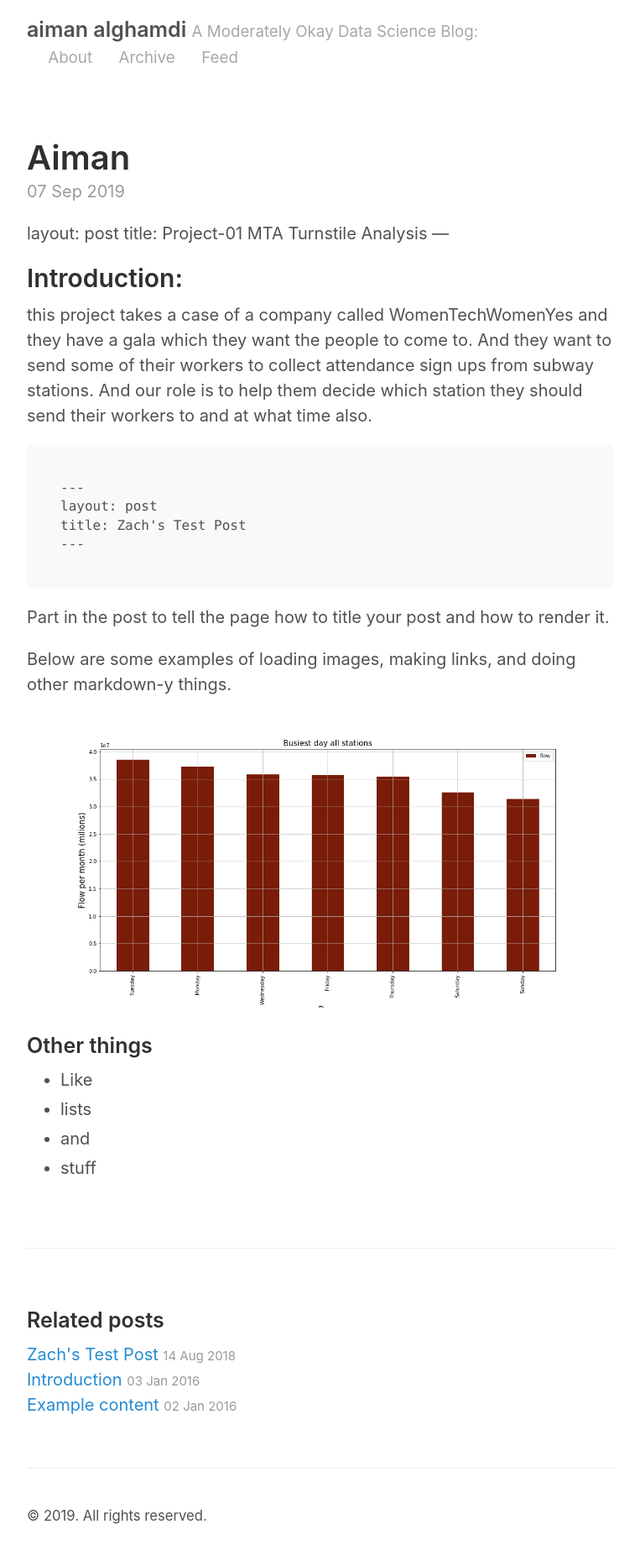
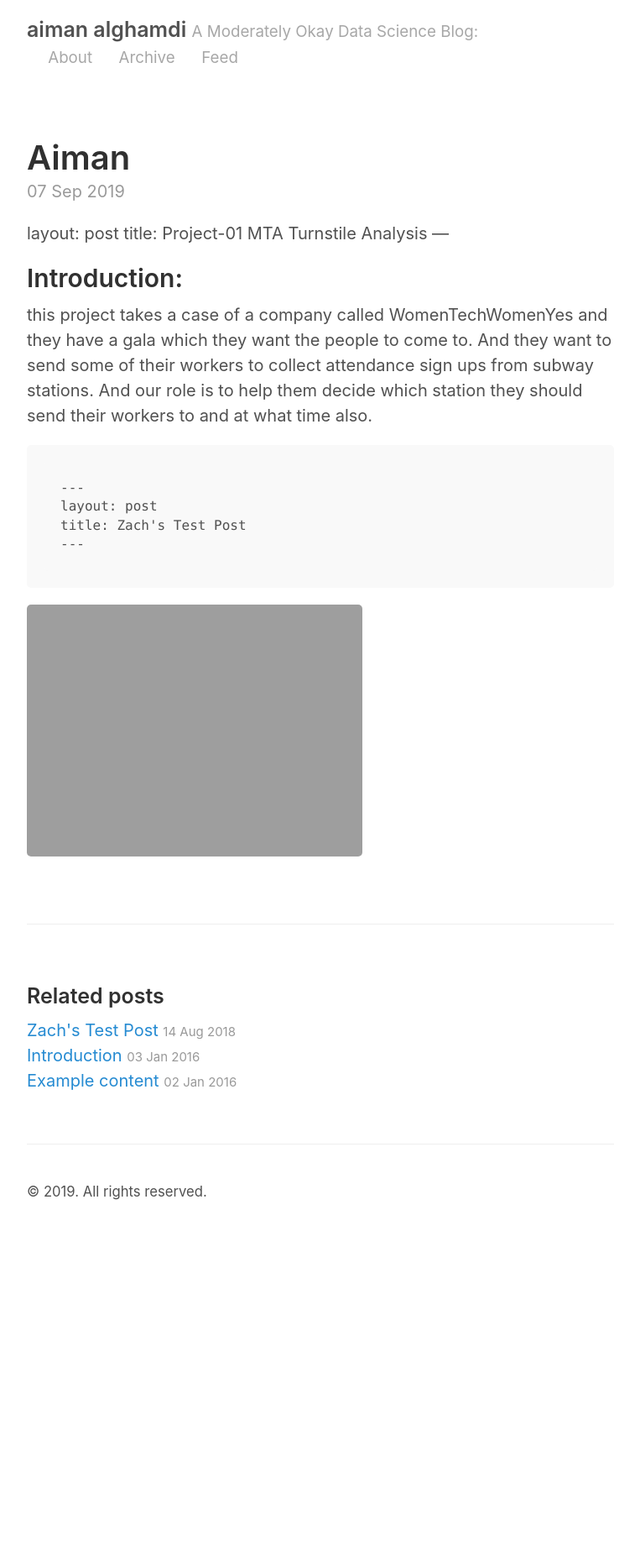
Before and after one commit to aiman-alghamdi/aiman2019.github.io, a Jekyll site: the page built from _posts/2019-9-7-aiman.md, in a window 1280 px wide. Shown: the whole page at 84% size, without its empty margins (258-1021 px from the left). Built offline with Jekyll 4.4.1, drawn with Linux system fonts in a browser that asks for light colours; our own code applies the rules of GitHub Pages for plain Markdown files; after the commit the page ends 1473 px from its top, so only the background shows below that.

Commit message:
Update 2019-9-7-aiman.md

````diff
--- a/_posts/2019-9-7-aiman.md
+++ b/_posts/2019-9-7-aiman.md
@@ -13,17 +13,9 @@ title: Zach's Test Post
 ---
 ```
 
-Part in the post to tell the page how to title your post and how to render it.
-
-Below are some examples of loading images, making links, and doing other
-markdown-y things.
 
 
 
-![Image test]({{ site.url }}/images/Flow_over_the_day.png)
 
-### Other things
-* Like
-* lists
-* and
-* stuff
+
+![Image test]({{ site.url }}/images/ 	Rush_hours.png)
````
